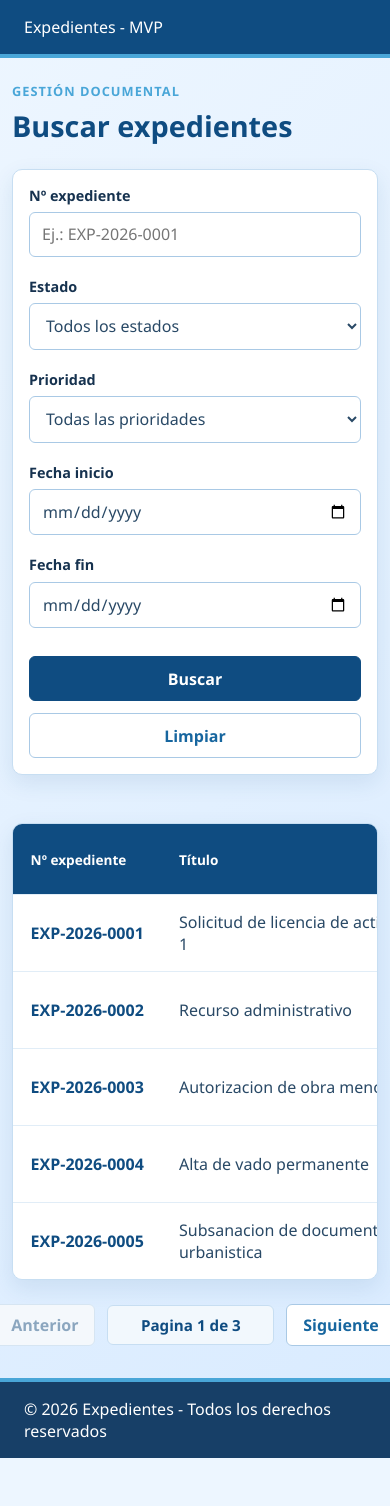
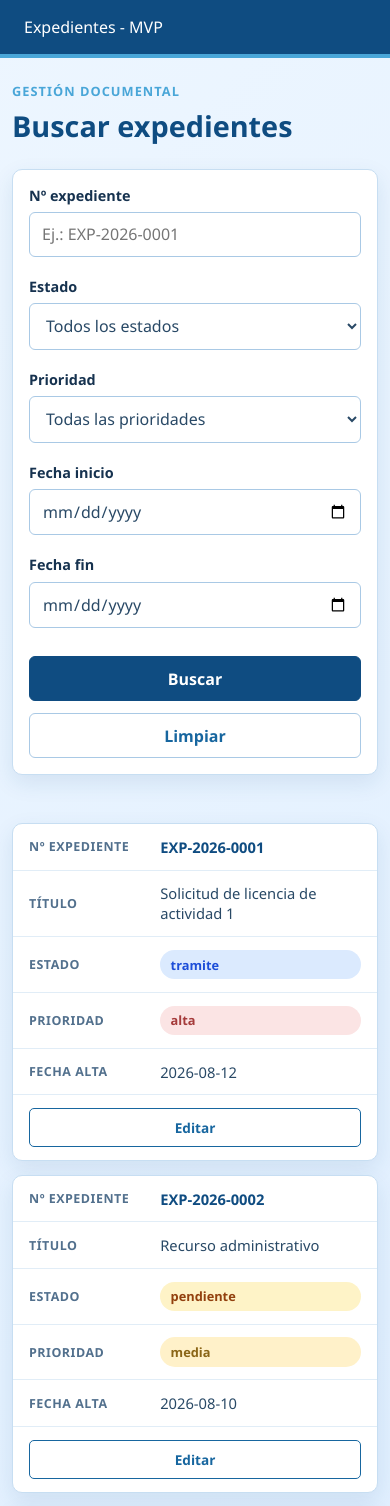
Before and after one commit to davidsantes/Dav-GestorExpedientes-Angular, an Angular app: page /expedientes in a window 390 px wide. Shown: the top 1506 px of the page. Before the commit the page ends 1458 px from the top, so only its background shows below. Built offline with nearby package versions, Linux system fonts and the light colour scheme.

Commit message:
feat: mejorar responsive del listado de expedientes
- Se adapta la tabla a formato tarjetas en móvil con etiquetas por campo.

- Se evita el scroll horizontal del listado en pantallas pequeñas.

- Se amplía el breakpoint responsive a 768px para mejorar tablets en vertical.

```diff
--- a/src/app/features/expedientes/components/expedientes-listado/expedientes-listado.css
+++ b/src/app/features/expedientes/components/expedientes-listado/expedientes-listado.css
@@ -162,10 +162,79 @@ tbody tr:hover {
   border-color: #0f4c81;
 }
 
-@media (max-width: 700px) {
+@media (max-width: 768px) {
   .resultados {
     width: min(100% - 1.5rem, 1180px);
     padding: 1.5rem 0;
+  }
+
+  .table-wrapper {
+    border: 0;
+    box-shadow: none;
+    background: transparent;
+    overflow-x: visible;
+  }
+
+  table {
+    min-width: 0;
+  }
+
+  thead {
+    display: none;
+  }
+
+  tbody {
+    display: grid;
+    gap: 0.85rem;
+  }
+
+  tbody tr {
+    display: block;
+    border: 1px solid #c7def2;
+    border-radius: 10px;
+    background: #ffffff;
+    box-shadow: 0 8px 22px rgba(15, 76, 129, 0.1);
+    overflow: hidden;
+  }
+
+  tbody tr:hover {
+    background: #ffffff;
+  }
+
+  td {
+    display: grid;
+    grid-template-columns: 7.5rem 1fr;
+    gap: 0.7rem;
+    align-items: center;
+    padding: 0.8rem 1rem;
+    border-bottom: 1px solid #e1edf7;
+    font-size: 0.92rem;
+  }
+
+  td::before {
+    content: attr(data-label);
+    color: #52708d;
+    font-size: 0.78rem;
+    font-weight: 700;
+    letter-spacing: 0.04em;
+    text-transform: uppercase;
+  }
+
+  td:last-child {
+    border-bottom: 0;
+  }
+
+  td[data-label='Opciones'] {
+    grid-template-columns: 1fr;
+  }
+
+  td[data-label='Opciones']::before {
+    display: none;
+  }
+
+  .edit-button {
+    width: 100%;
+    min-height: 2.45rem;
   }
 
   .resultados-header,
--- a/src/app/features/expedientes/components/expedientes-listado/expedientes-listado.html
+++ b/src/app/features/expedientes/components/expedientes-listado/expedientes-listado.html
@@ -15,9 +15,9 @@
       <tbody>
         @for (expediente of expedientes; track expediente.numero) {
           <tr>
-            <td class="numero">{{ expediente.numero }}</td>
-            <td>{{ expediente.titulo }}</td>
-            <td>
+            <td class="numero" data-label="Nº expediente">{{ expediente.numero }}</td>
+            <td data-label="Título">{{ expediente.titulo }}</td>
+            <td data-label="Estado">
               <span
                 class="badge estado"
                 [class.pendiente]="expediente.estado === 'pendiente'"
@@ -28,7 +28,7 @@
                 {{ expediente.estado }}
               </span>
             </td>
-            <td>
+            <td data-label="Prioridad">
               <span
                 class="badge prioridad"
                 [class.alta]="expediente.prioridad === 'alta'"
@@ -38,8 +38,8 @@
                 {{ expediente.prioridad }}
               </span>
             </td>
-            <td>{{ expediente.fechaAlta }}</td>
-            <td>
+            <td data-label="Fecha alta">{{ expediente.fechaAlta }}</td>
+            <td data-label="Opciones">
               <button
                 type="button"
                 class="edit-button"
```
